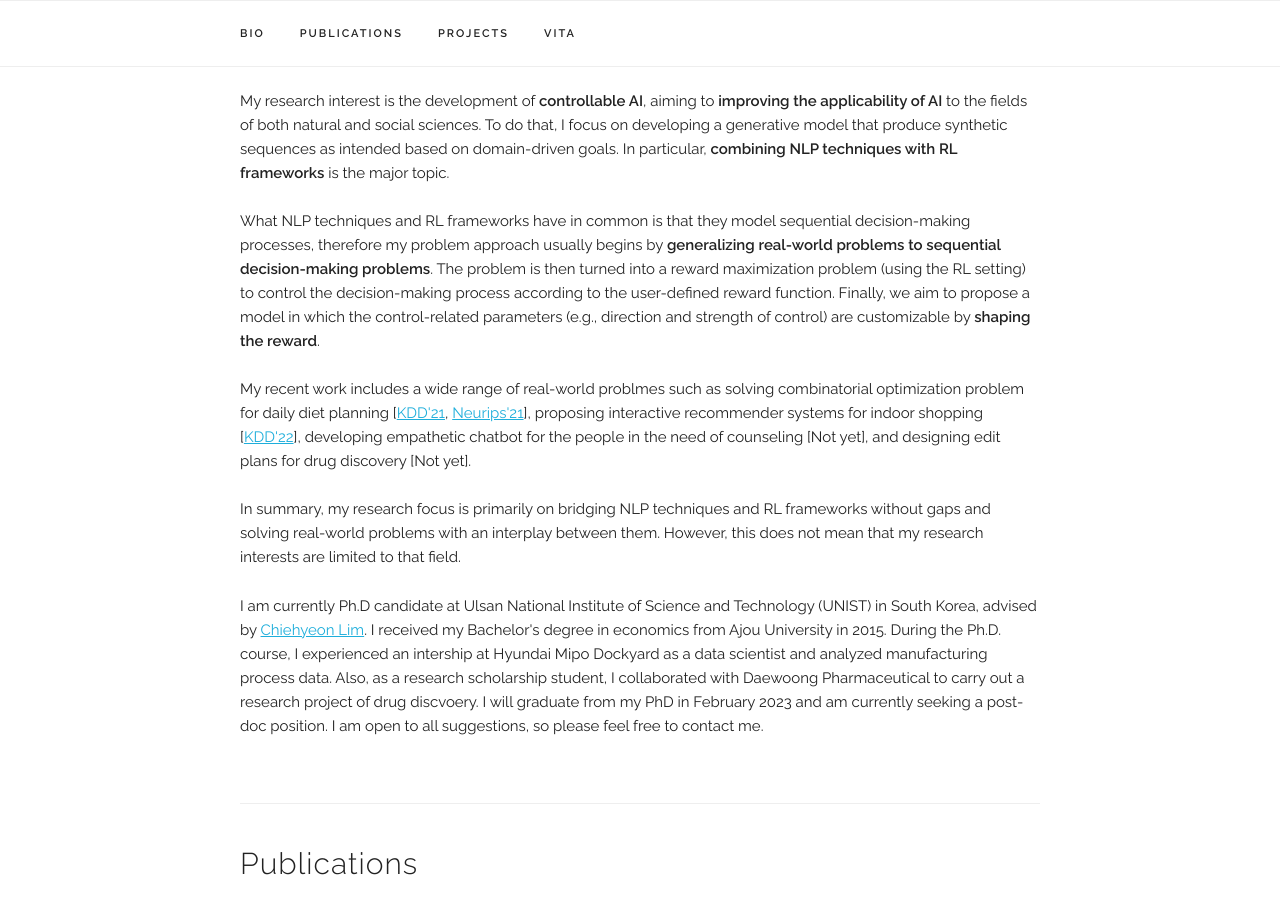
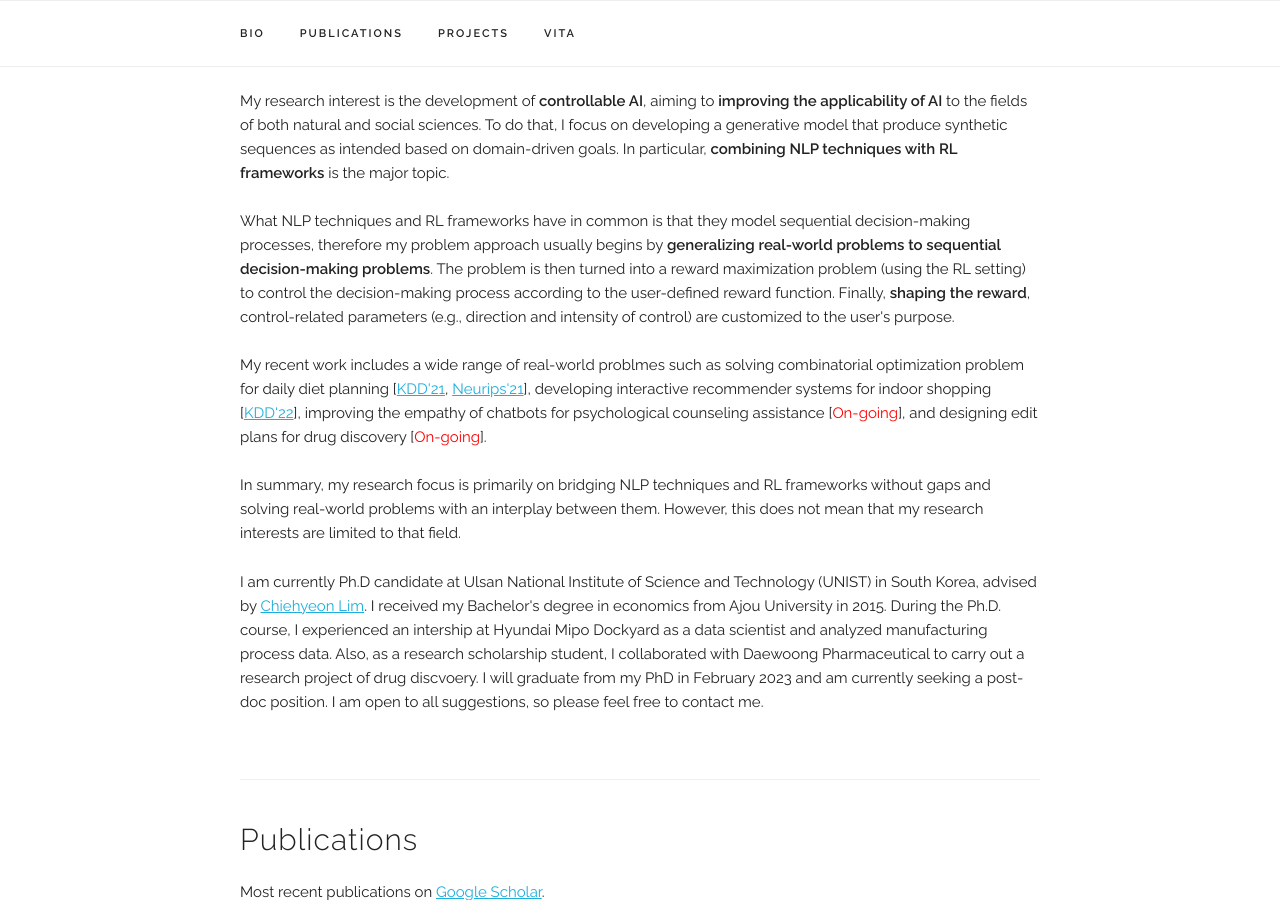
Before and after one commit to CHLEE-Leo/chlee-leo.github.io, a Jekyll site: the page built from index.html, in a window 1280 px wide and 900 px high, scrolled down 384 px. Built offline with Jekyll 4.4.1, drawn with Linux system fonts in a browser that asks for light colours; some web fonts are replaced.

Commit message:
minor revision

```diff
--- a/index.html
+++ b/index.html
@@ -12,10 +12,10 @@
   What NLP techniques and RL frameworks have in common is that they model sequential decision-making processes,
   therefore my problem approach usually begins by <b>generalizing real-world problems to sequential decision-making problems</b>.
   The problem is then turned into a reward maximization problem (using the RL setting) to control the decision-making process according to the user-defined reward function.
-  Finally, we aim to propose a model in which the control-related parameters (e.g., direction and strength of control) are customizable by <b>shaping the reward</b>.<br><br>
+  Finally, <b>shaping the reward</b>, control-related parameters (e.g., direction and intensity of control) are customized to the user's purpose.<br><br>
 
   My recent work includes a wide range of real-world problmes such as solving combinatorial optimization problem for daily diet planning [<a href="assets/publications/2022_diet_planning/paper.pdf" target="_blank">KDD'21</a>, <a href="assets/publications/2022_challenges_of_diet_planning/paper.pdf" target="_blank">Neurips'21</a>],
-  proposing interactive recommender systems for indoor shopping [<a href="assets/publications/2022_recommendation_in_offline_stores/paper.pdf" target="_blank">KDD'22</a>], developing empathetic chatbot for the people in the need of counseling [Not yet], and designing edit plans for drug discovery [Not yet].<br><br>
+  developing interactive recommender systems for indoor shopping [<a href="assets/publications/2022_recommendation_in_offline_stores/paper.pdf" target="_blank">KDD'22</a>], improving the empathy of chatbots for psychological counseling assistance [<span style="color:red">On-going</span>], and designing edit plans for drug discovery [<span style="color:red">On-going</span>].<br><br>
 
   In summary, my research focus is primarily on bridging NLP techniques and RL frameworks without gaps and solving real-world problems with an interplay between them. However, this does not mean that my research interests are limited to that field.
   </p>
```
